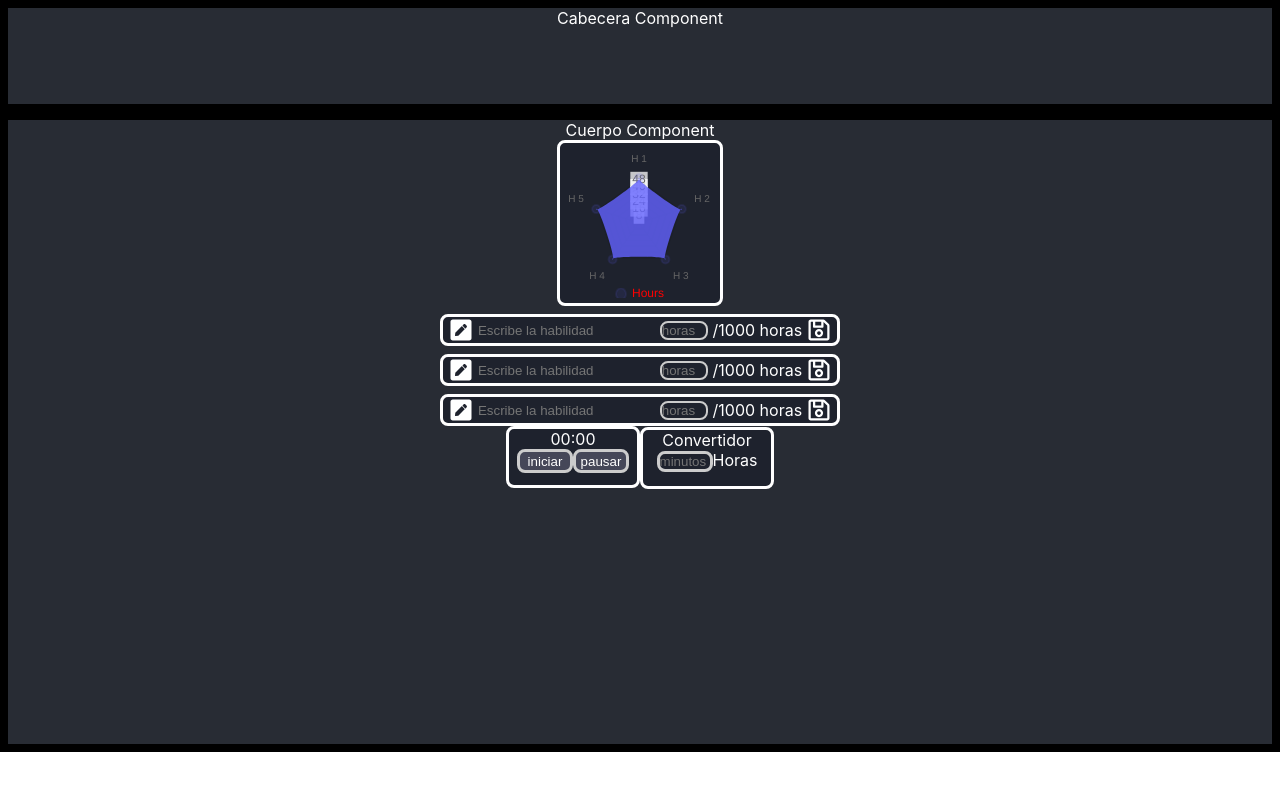
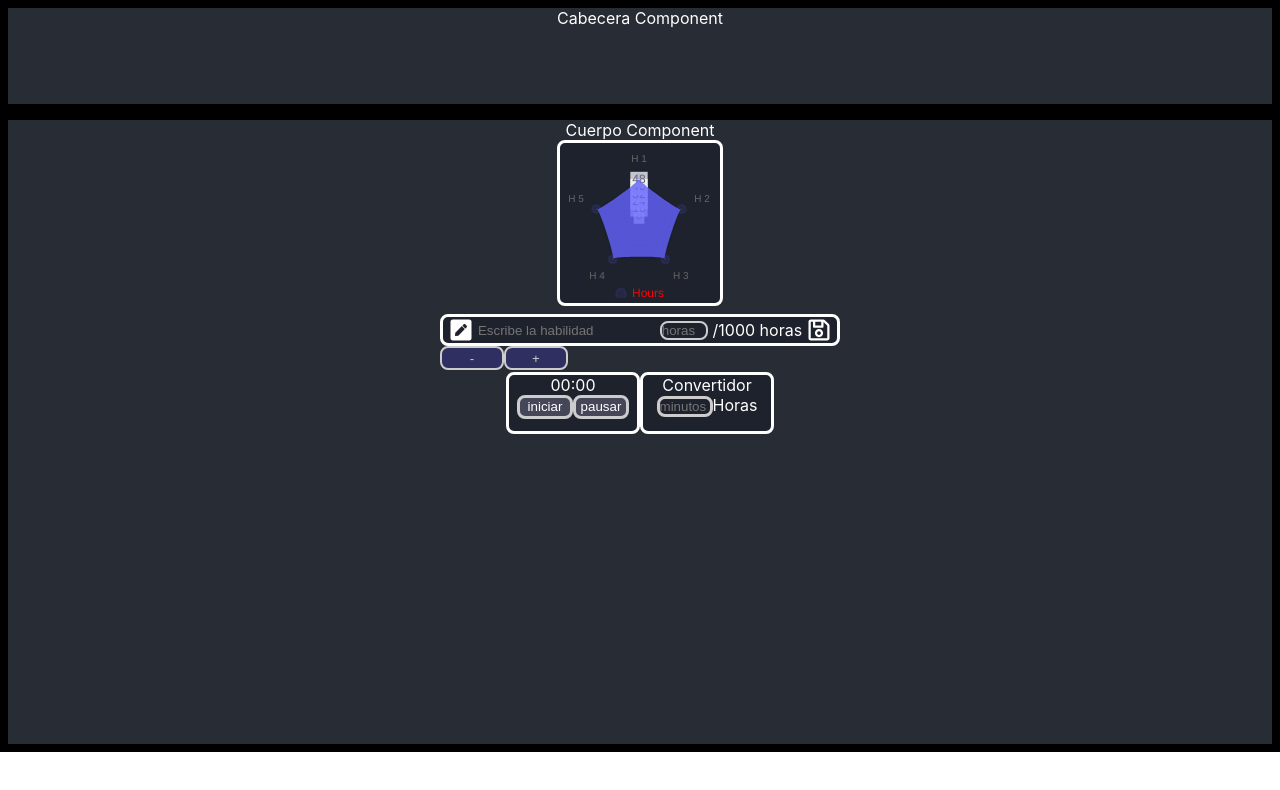
Before and after one commit to sedarmek/DoSomethingtoBeMaster, a React (Create React App) app: page / in a window 1280 px wide. Shown: the top 790 px of the page. Built offline with nearby package versions, Linux system fonts and the light colour scheme.

Commit message:
se agrega botones dinamicos para incrementar y decrementar los componentes de habilidad

```diff
--- a/src/components/Cuerpo/Cuerpo.css
+++ b/src/components/Cuerpo/Cuerpo.css
@@ -6,3 +6,6 @@
     background-color: #282c34;
     border: 0.5rem solid black;
 }
+/* .GeneradorHabilidad{
+
+} */
--- a/src/components/Cuerpo/Cuerpo.js
+++ b/src/components/Cuerpo/Cuerpo.js
@@ -2,19 +2,18 @@ import React from 'react';
 // import PropTypes from 'prop-types';
 import './Cuerpo.css';
 import Canvas from '../Canvas/Canvas'
-import Habilidad from '../Habilidad/Habilidad'
+// import Habilidad from '../Habilidad/Habilidad'
 import Cronometro from '../Cronometro/Cronometro'
 import Convertidor from '../Convertidor/Convertidor'
+import GeneradorHabilidad from '../GeneradorHabilidad/GeneradorHabilidad';
 
 const Cuerpo = () => (
   <div className="Cuerpo">
     Cuerpo Component
-    <Canvas></Canvas>
-    <Habilidad></Habilidad>
-    <Habilidad></Habilidad>
-    <Habilidad></Habilidad>
-    <Cronometro></Cronometro>
-    <Convertidor></Convertidor>
+    <Canvas/>
+    <GeneradorHabilidad className='GeneradorHabilidad'/>
+    <Cronometro/>
+    <Convertidor/>
   </div>
 );
 
--- /dev/null
+++ b/src/components/GeneradorHabilidad/GeneradorHabilidad.css
@@ -0,0 +1,15 @@
+.GeneradorHabilidad {
+    text-align: left;
+    margin: 0.1rem auto 0.1rem auto;
+    padding: 0;
+    height: auto;
+    width: 25rem;
+}
+.GeneradorHabilidad_button{
+    color: #ccc;
+    height: 1.5rem;
+    width: 4rem;
+    border: 0.15rem solid #ccc;
+    border-radius: 0.5rem;
+    background-color: rgb(47, 47, 97);
+}
--- /dev/null
+++ b/src/components/GeneradorHabilidad/GeneradorHabilidad.js
@@ -0,0 +1,35 @@
+import React, { useState} from 'react';
+import './GeneradorHabilidad.css';
+import Habilidad from '../Habilidad/Habilidad'
+function GeneradorHabilidad() {
+
+  let [countHabilidades, updateHabilidades] = useState(1)
+
+  function incrementHabilidades(){
+    updateHabilidades(++countHabilidades)
+  }
+  function decrementHabilidades(){
+    updateHabilidades(--countHabilidades)
+  }
+  function printHabilidades(){
+    let habilidades = Array.apply('valor', Array(countHabilidades))
+    return (
+          <div>
+            {
+            habilidades.map((value, index) => {
+              return <Habilidad key={index}></Habilidad>
+              })
+            }
+          </div>
+    )
+  }
+  return (
+  <div className="GeneradorHabilidad" id='prueba'>
+    {printHabilidades()}
+    <button className="GeneradorHabilidad_button" onClick={decrementHabilidades}>-</button>
+    <button className="GeneradorHabilidad_button" onClick={incrementHabilidades}>+</button>
+  </div>
+  );
+}
+
+export default GeneradorHabilidad;
```
